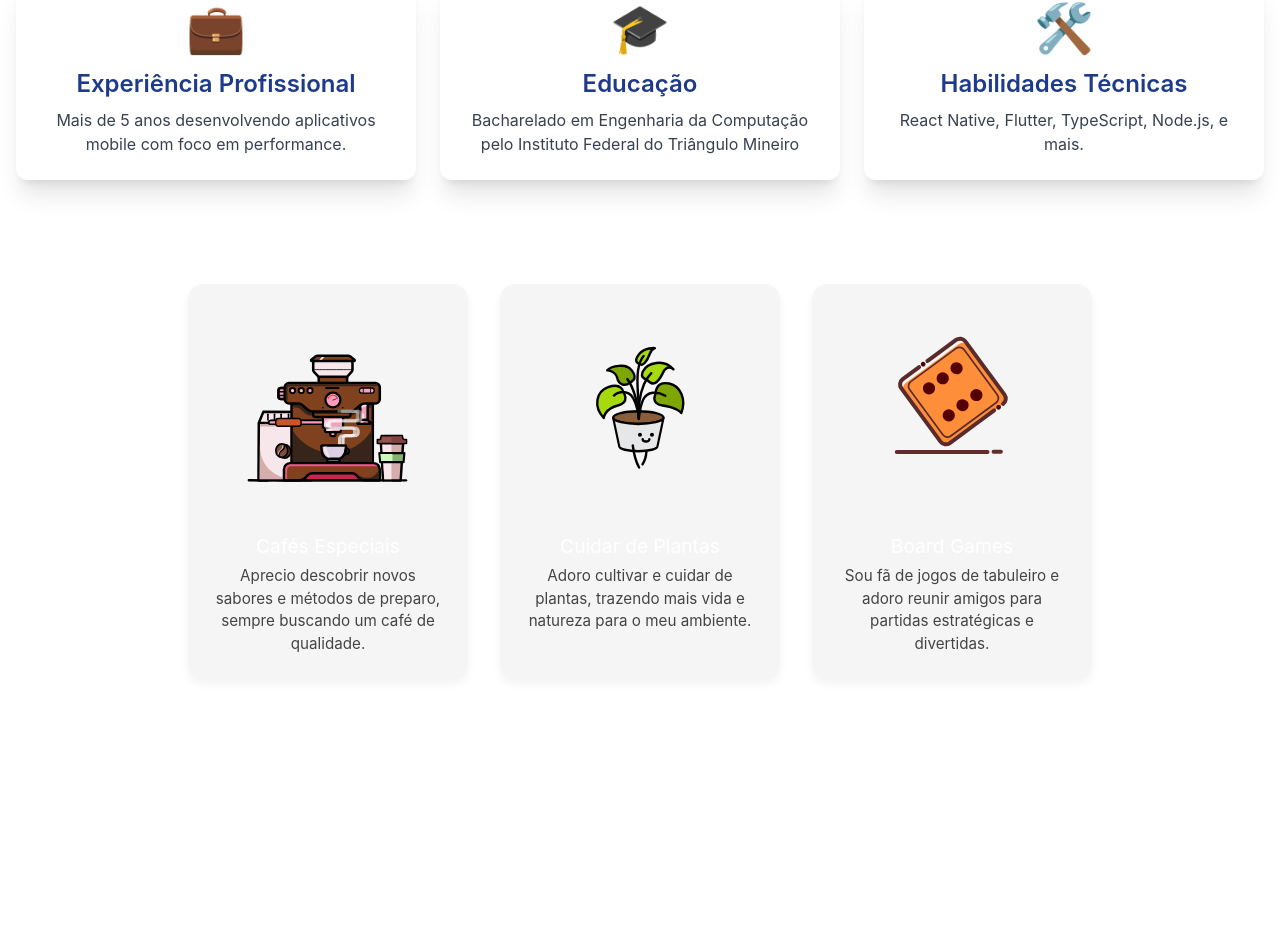
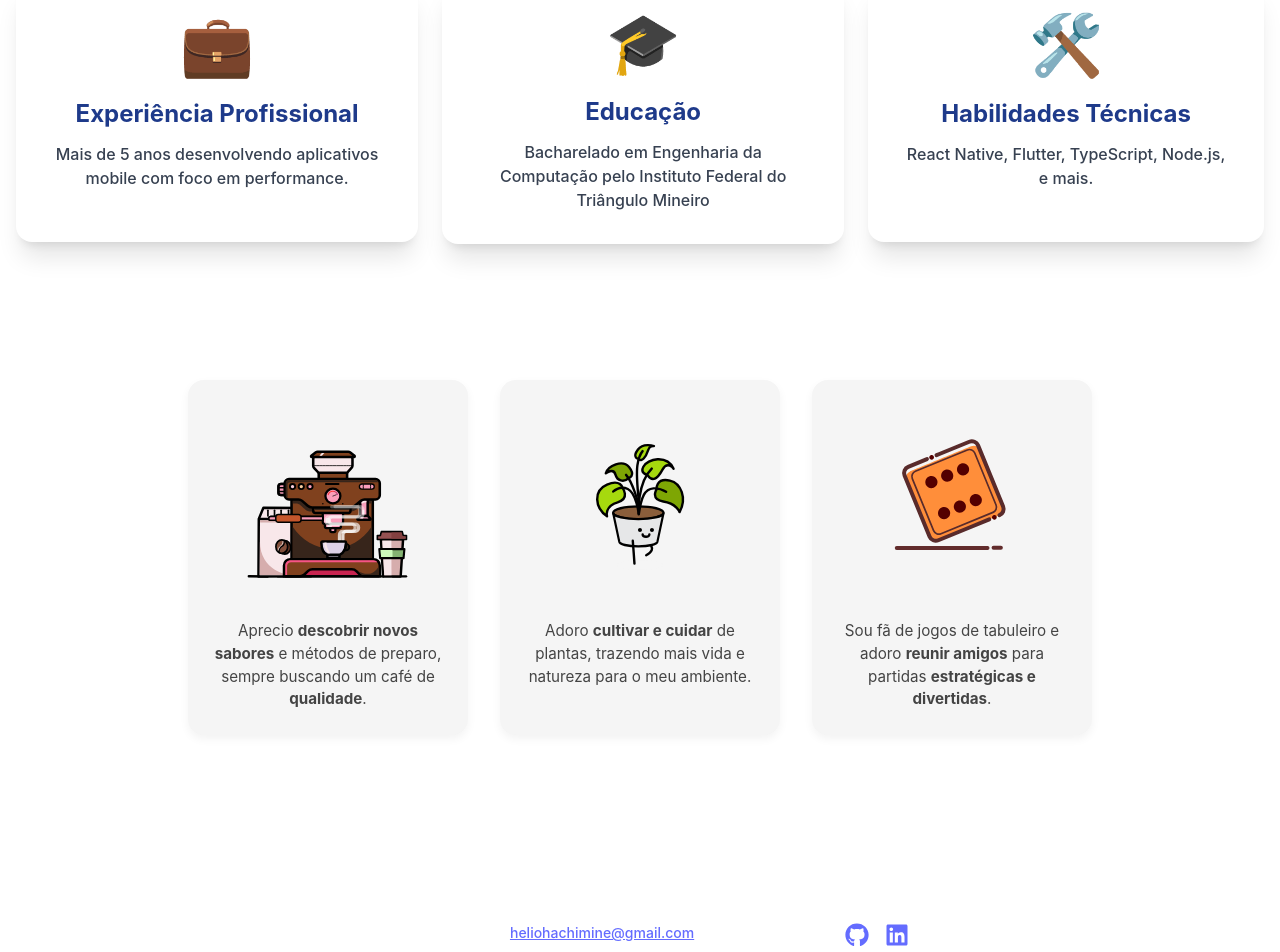
Before and after one commit to heliohachimine/portifolio, a React (Vite) app: page / in a window 1280 px wide. Shown: the part 932-1884 px from the top of the page. Before the commit the page ends 1644 px from the top, so only its background shows below. Built offline with nearby package versions, Linux system fonts and the light colour scheme.

Commit message:
create footer

```diff
--- a/src/App.jsx
+++ b/src/App.jsx
@@ -4,18 +4,22 @@ import Landing from "./pages/Landing";
 import ExperiencePage from "./pages/ExperiencePage";
 import { BrowserRouter as Router, Routes, Route } from "react-router-dom";
 import Header from "./components/Header";
+import { AnimatePresence } from "framer-motion";
+import Details from "./pages/CurriculumDetail";
 
 export default function App() {
   return (
     <div className="w-screen min-h-screen overflow-x-hidden">
       <Router>
         <Header />
-        <Routes>
-          <Route path="/" element={<Landing />} />
-          <Route path="/experience" element={<ExperiencePage />} />
-        </Routes>
+        <AnimatePresence mode="wait">
+          <Routes>
+            <Route path="/" element={<Landing />} />
+            <Route path="/experience" element={<ExperiencePage />} />
+            <Route path="/details/:id" element={<Details />} />
+          </Routes>
+        </AnimatePresence>
       </Router>
     </div>
-
   );
 }
--- a/src/components/CurriculumCards.jsx
+++ b/src/components/CurriculumCards.jsx
@@ -1,19 +1,25 @@
 // src/components/CurriculumCards.jsx
 import { motion } from "framer-motion";
+import { Link } from "react-router-dom";
 
 export default function CurriculumCards() {
   const topics = [
     {
+      id: 1,
       title: "Experiência Profissional",
-      description: "Mais de 5 anos desenvolvendo aplicativos mobile com foco em performance.",
+      description:
+        "Mais de 5 anos desenvolvendo aplicativos mobile com foco em performance.",
       icon: "💼",
     },
     {
+      id: 2,
       title: "Educação",
-      description: "Bacharelado em Engenharia da Computação pelo Instituto Federal do Triângulo Mineiro",
+      description:
+        "Bacharelado em Engenharia da Computação pelo Instituto Federal do Triângulo Mineiro",
       icon: "🎓",
     },
     {
+      id: 3,
       title: "Habilidades Técnicas",
       description: "React Native, Flutter, TypeScript, Node.js, e mais.",
       icon: "🛠️",
@@ -23,18 +29,17 @@ export default function CurriculumCards() {
   return (
     <div className="w-full flex flex-col md:flex-row gap-6 justify-center items-center px-4 py-12">
       {topics.map((topic, index) => (
-        <motion.div
-          key={index}
-          initial={{ opacity: 0, y: 30 }}
-          whileInView={{ opacity: 1, y: 0 }}
-          transition={{ duration: 0.6, delay: index * 0.2 }}
-          whileHover={{ scale: 1.05 }}
-          className="bg-white text-blue-900 rounded-xl shadow-xl p-6 w-full md:w-1/3 flex flex-col items-center text-center cursor-pointer transition-all duration-300 hover:shadow-2xl"
-        >
-          <div className="text-5xl mb-4">{topic.icon}</div>
-          <h3 className="text-2xl font-semibold mb-2">{topic.title}</h3>
-          <p className="text-gray-700">{topic.description}</p>
-        </motion.div>
+        <Link key={topic.id} to={`/details/${topic.id}`}>
+          <motion.div
+            key={index}
+            layoutId={`card-${topic.id}`}
+            className="bg-white text-blue-900 rounded-2xl shadow-xl p-8 w-[90vw] max-w-sm md:max-w-md md:w-full flex flex-col items-center text-center cursor-pointer transition-all duration-300 hover:shadow-2xl hover:scale-[1.03] min-h-[260px]"
+          >
+            <div className="text-6xl mb-6">{topic.icon}</div>
+            <h3 className="text-2xl font-bold mb-3">{topic.title}</h3>
+            <p className="text-gray-700 text-base">{topic.description}</p>
+          </motion.div>
+        </Link>
       ))}
     </div>
   );
--- /dev/null
+++ b/src/components/Footer.jsx
@@ -0,0 +1,44 @@
+import { FaGithub, FaLinkedin } from "react-icons/fa";
+
+export default function Footer() {
+    return (
+      <footer className="bg-white/10 backdrop-blur text-white py-10 mt-20">
+        <div className="max-w-6xl mx-auto px-6 grid grid-cols-1 md:grid-cols-3 gap-8">
+          {/* Branding */}
+          <div>
+            <h3 className="text-xl font-bold">Hélio Hideo Hachimine Junior</h3>
+            <p className="text-sm text-white/70 mt-2">
+              Desenvolvedor Mobile focado em criar experiências criativas e modernas.
+            </p>
+          </div>
+
+          {/* Contato */}
+          <div>
+            <h4 className="text-lg font-semibold mb-2">Contato</h4>
+            <ul className="text-sm space-y-1">
+              <li>Email: <a href="mailto:heliohachimine@gmail.com" className="underline">heliohachimine@gmail.com</a></li>
+              <li>Telefone: +55 (16) 99795-1503</li>
+              <li>Localização: Uberaba, MG</li>
+            </ul>
+          </div>
+
+          {/* Redes Sociais */}
+          <div>
+            <h4 className="text-lg font-semibold mb-2">Redes Sociais</h4>
+            <div className="flex space-x-4">
+              <a href="https://github.com/heliohachimine" target="_blank" rel="noopener noreferrer">
+              <FaGithub size={24} />
+              </a>
+              <a href="https://linkedin.com/in/helio-hachimine" target="_blank" rel="noopener noreferrer">
+              <FaLinkedin size={24} />
+              </a>
+            </div>
+          </div>
+        </div>
+
+        <div className="text-center text-xs text-white/50 mt-10">
+          © {new Date().getFullYear()} Hélio Hideo Hachimine Junior. Todos os direitos reservados.
+        </div>
+      </footer>
+    );
+  }
--- a/src/components/Hobbies.jsx
+++ b/src/components/Hobbies.jsx
@@ -3,43 +3,50 @@ import Lottie from "lottie-react";
 import { useRef } from "react";
 import coffeeAnim from "../assets/lottie/coffee.json";
 import plantAnim from "../assets/lottie/plant.json";
-import fishAnim from "../assets/lottie/fish.json";
 import diceAnim from "../assets/lottie/dice.json";
 
 const hobbies = [
   {
     id: 1,
     title: "Cafés Especiais",
-    description:
-      "Aprecio descobrir novos sabores e métodos de preparo, sempre buscando um café de qualidade.",
+    description:(
+        <>
+        Aprecio <b>descobrir novos sabores</b> e métodos de preparo, sempre buscando um café de <b>qualidade</b>.
+        </>
+    ),
     icon: "☕",
     animation: coffeeAnim,
   },
   {
     id: 2,
     title: "Cuidar de Plantas",
-    description:
-      "Adoro cultivar e cuidar de plantas, trazendo mais vida e natureza para o meu ambiente.",
+    description:(
+        <>
+        Adoro <b>cultivar e cuidar</b> de plantas, trazendo mais vida e natureza para o meu ambiente.
+        </>
+    ),
     icon: "🌱",
     animation: plantAnim,
   },
   {
     id: 4,
     title: "Board Games",
-    description:
-      "Sou fã de jogos de tabuleiro e adoro reunir amigos para partidas estratégicas e divertidas.",
+    description:(
+        <>
+        Sou fã de jogos de tabuleiro e adoro <b>reunir amigos</b> para partidas <b>estratégicas e divertidas</b>.
+        </>
+    ),
     icon: "🎲",
     animation: diceAnim,
   },
 ];
 
 const Hobbies = () => {
-  // Vamos criar um mapa de refs para cada hobby com animação
   const lottieRefs = useRef({});
 
   return (
     <div className="hobbies-section">
-      <h2>Meus Hobbies</h2>
+      <h2  className="text-3xl md:text-4xl font-bold mb-4" >Coisas que me inspiram e refletem minha essência</h2>
       <div className="hobbies-list">
         {hobbies.map((hobby) => (
           <div
@@ -66,7 +73,6 @@ const Hobbies = () => {
               />
             )}
             <div className="hobby-info">
-              <h3>{hobby.title}</h3>
               <p>{hobby.description}</p>
             </div>
           </div>
--- /dev/null
+++ b/src/pages/CurriculumDetail.jsx
@@ -0,0 +1,26 @@
+// Details.jsx
+import { useParams, useNavigate } from "react-router-dom";
+import { motion } from "framer-motion";
+
+export default function Details() {
+  const { id } = useParams();
+  const navigate = useNavigate();
+
+  return (
+    <div className="p-16">
+      <motion.div
+        layoutId={`card-${id}`}
+        className="bg-white text-white p-10 rounded-lg"
+      >
+        <h2>Detalhes do {id}</h2>
+        <p>Conteúdo da nova página aqui...</p>
+        <button
+          className="mt-4 bg-white text-blue-500 px-4 py-2 rounded"
+          onClick={() => navigate(-1)}
+        >
+          Voltar
+        </button>
+      </motion.div>
+    </div>
+  );
+}
--- a/src/pages/ExperiencePage.jsx
+++ b/src/pages/ExperiencePage.jsx
@@ -1,3 +1,5 @@
+import { motion } from "framer-motion";
+
 export default function ExperiencePage() {
     const experiences = [
       {
@@ -37,8 +39,22 @@ export default function ExperiencePage() {
       },
     ];
 
+    const pageVariants = {
+        initial: { opacity: 0, y: 20 },
+        animate: { opacity: 1, y: 0 },
+        exit: { opacity: 0, y: -20 },
+      };
+
+
     return (
-      <div className="w-full min-h-screen flex flex-col max-w-none min-h-screen bg-gradient-to-br from-sky-900 via-blue-800 to-blue-900 text-white px-4 sm:px-6 lg:px-12 py-12">
+        <motion.div
+        variants={pageVariants}
+        initial="initial"
+        animate="animate"
+        exit="exit"
+        transition={{ duration: 0.4 }}
+        >
+<div className="w-full min-h-screen flex flex-col max-w-none min-h-screen bg-gradient-to-br from-sky-900 via-blue-800 to-blue-900 text-white px-4 sm:px-6 lg:px-12 py-12">
         <div className="max-w-5xl mx-auto">
           <h1 className="text-3xl sm:text-4xl font-bold mb-8 text-center">
             Minha história
@@ -65,5 +81,7 @@ export default function ExperiencePage() {
           </div>
         </div>
       </div>
+        </motion.div>
+
     );
   }
--- a/src/pages/Landing.jsx
+++ b/src/pages/Landing.jsx
@@ -2,6 +2,7 @@ import { useRef } from "react";
 import HeroSection from ".././components/Hero";
 import CurriculumCards from ".././components/CurriculumCards";
 import Hobbies from "../components/Hobbies";
+import Footer from "../components/Footer";
 export default function Landing() {
   const heroRef = useRef(null);
 
@@ -13,6 +14,7 @@ export default function Landing() {
       </div>
       <CurriculumCards />
       <Hobbies />
+      <Footer />
 
 
       {/* Adicione aqui outras seções, ex: features, footer, etc */}
```
